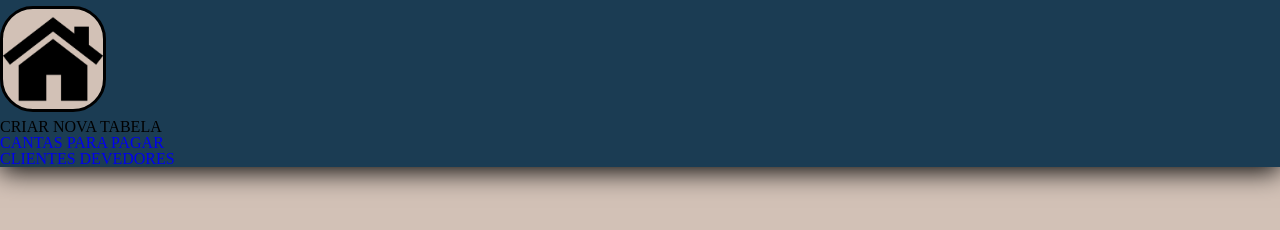
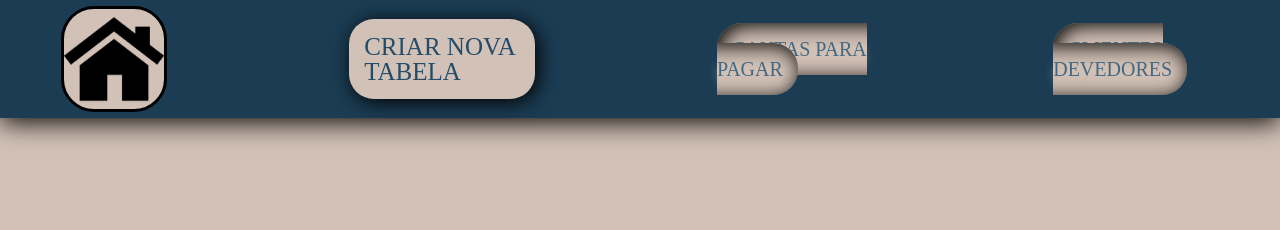
Before and after one commit to RafaelAlegranzziKlein/loja-do-claudinho, a plain HTML site: page html/criar_Tabela.html in a window 1280 px wide. Drawn offline with Linux system fonts and the light colour scheme.

Commit message:
atualização no header

```diff
--- a/css/header_background.css
+++ b/css/header_background.css
@@ -6,6 +6,7 @@ header{
 header img{
     width: 100px;
     height: 50%;
+    margin-left: 5%;
 }
 #menu {
 display: flex;
@@ -25,7 +26,43 @@ header img{
  margin-top: 0.5%;
 }
 
-header li {
+header ul {
     display: flex;
+    justify-content: center;
+    margin-right: 10px;
+    gap : 15%;
+    align-items: center;
+    margin-right: 5%;
+
 
 }
+header ul li a{
+    text-decoration: none;
+    color: #456882;
+    font-size: 20px;
+    background-color: #D2C1B6;
+    padding: 15px;
+    border-radius: 25px;
+    text-shadow: 0px 5px 10px #D2C1B6;
+    box-shadow: inset 3px 3px 20px #000;
+
+
+}
+
+
+header ul li h2{
+    color: #234C6A;
+    font-size: 25px;
+    background-color: #D2C1B6;
+    padding: 15px;
+    border-radius: 25px;
+    box-shadow: 3px 3px 20px #000;
+
+
+}
+header ul li a:hover{
+    color: #1B3C53;
+    transition: 0.5s;
+    box-shadow: 3px 3px 20px #000;
+    background: color-mix(in srgb, #456882 30%, #D2C1B6 70%);
+}
--- a/html/criar_Tabela.html
+++ b/html/criar_Tabela.html
@@ -13,7 +13,7 @@
     <header>
 
         <ul>
-            <li><img src="/img/home_553376.png" alt="HOME"></li>
+            <img src="/img/home_553376.png" alt="HOME">
             <li><h2> CRIAR NOVA TABELA </h2></li>
             <li><a href="/html/contas_Pagar.html"> CANTAS PARA PAGAR </a></li>
             <li><a href="/html/clientes.html"> CLIENTES DEVEDORES </a></li>
```
Also changed, not shown: html/clientes.html (+1 -1 lines), html/contas_Pagar.html (+2 -1 lines).
